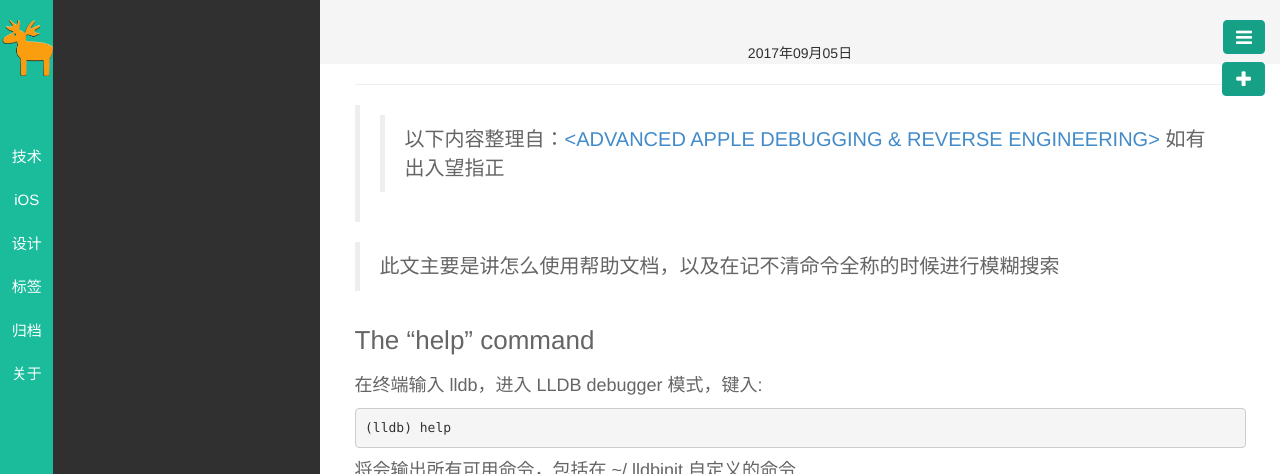
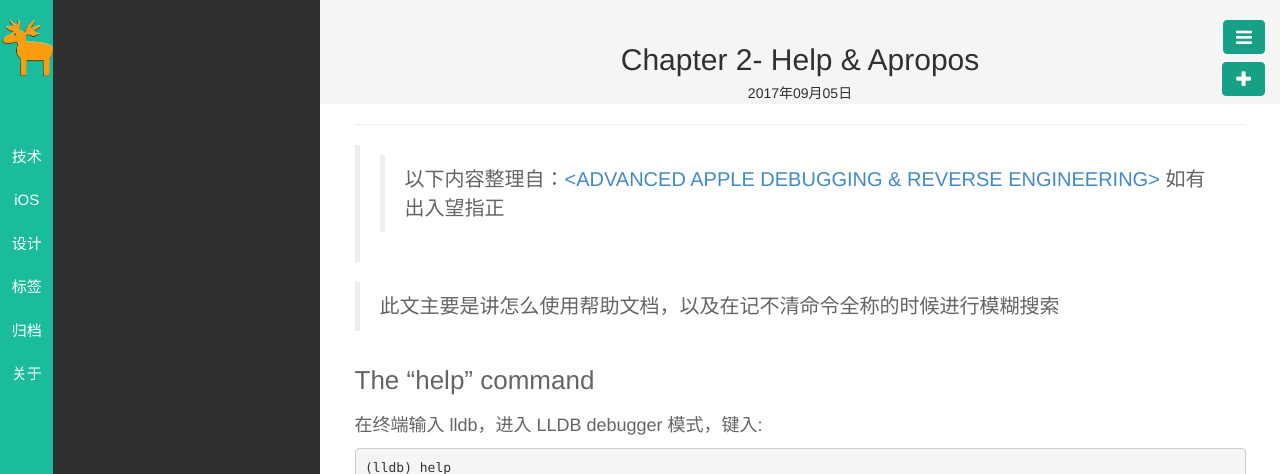
Before and after one commit to klone1127/klone1127.github.io, a Jekyll site: the page built from _posts/技术/2017-09-05-LLDB-Help.md, in a window 1280 px wide, cut to the strip 0-474 px from the top of the page. Built offline with Jekyll 4.4.1, drawn with Linux system fonts in a browser that asks for light colours; nearby versions of some CDN libraries; our own code applies the rules of GitHub Pages for plain Markdown files; library files that are not in the unit come from our copies.

Commit message:
fix: title 不显示

```diff
--- a/_posts/技术/2017-09-05-LLDB-Help.md
+++ b/_posts/技术/2017-09-05-LLDB-Help.md
@@ -1,6 +1,6 @@
 ---
 layout: post
-title: Chapter 2:  Help & Apropos
+title: Chapter 2- Help & Apropos
 category: 技术
 tags: LLDB
 keywords:
```
